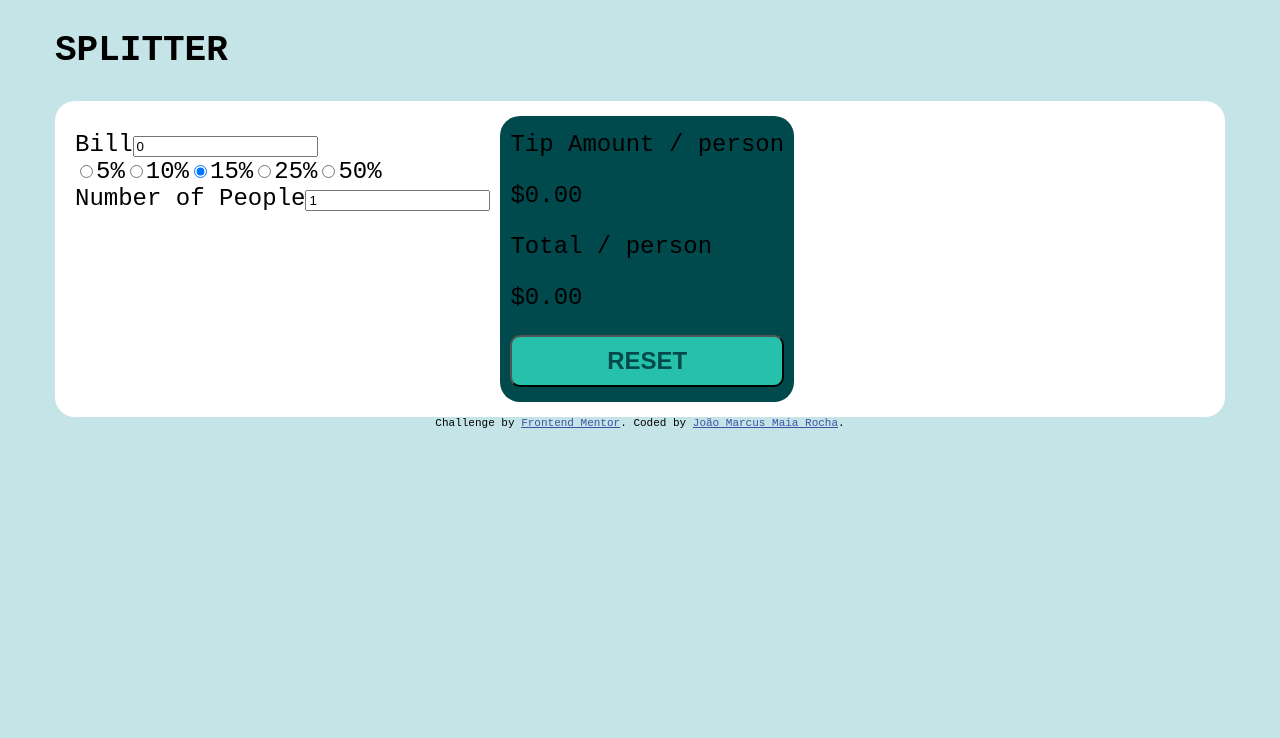
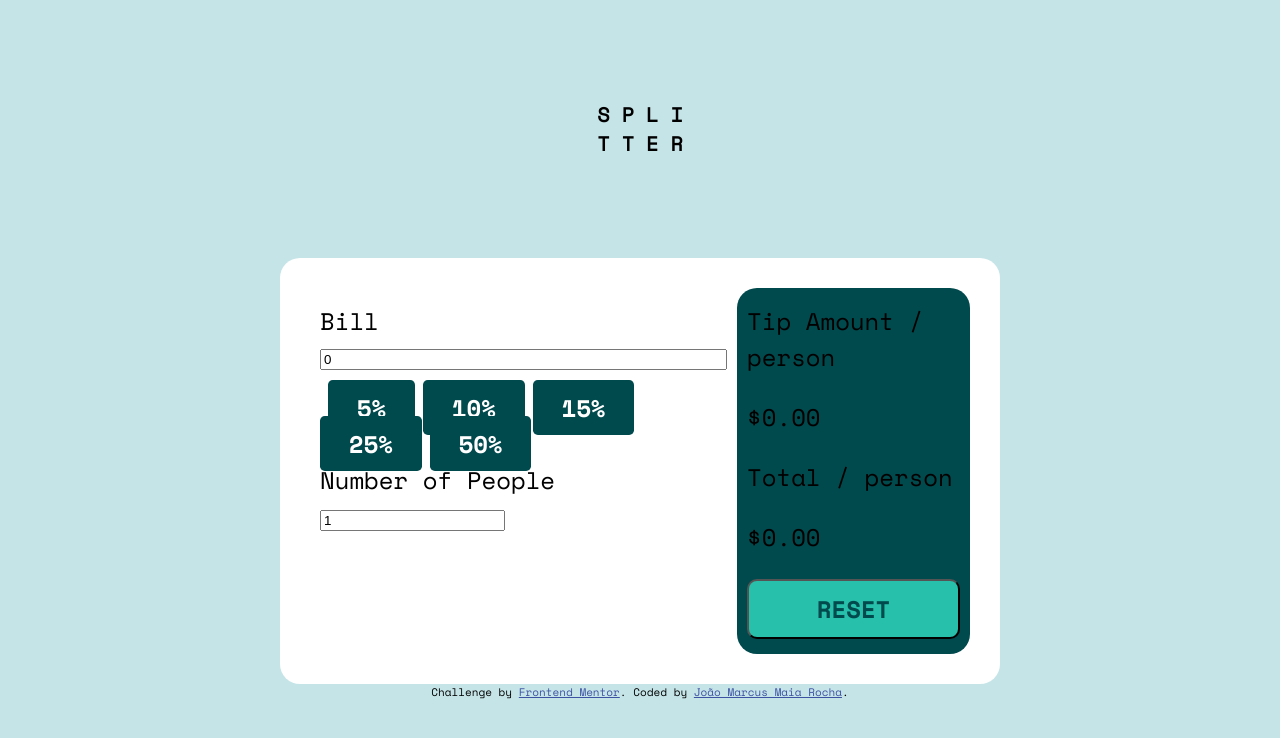
Before and after one commit to Joaom123/tip-calculator-angular, an Angular app: page / in a window 1280 px wide. Shown: the top 738 px of the page. Built offline with nearby package versions, Linux system fonts and the light colour scheme.

Commit message:
adicionando fonte spacemone

```diff
--- a/src/app/app.component.css
+++ b/src/app/app.component.css
@@ -3,6 +3,7 @@
   padding-left: 15px;
   margin-right: auto;
   margin-left: auto;
+  max-width: 720px;
 }
 
 @media (min-width: 768px) {
@@ -24,18 +25,40 @@
 }
 
 .title {
-
+  text-align: center;
+  margin-top: 100px;
+  margin-bottom: 100px;
+  font-size: 20px;
 }
 
 .tipCalculator {
   background-color: hsl(0, 0%, 100%);
   display: flex;
-  padding: 15px 10px 15px;
+  padding: 30px;
   border-radius: 20px;
 }
 
 .tipCalculator__form {
   padding: 15px 10px 15px;
+}
+
+.tipCalculatorForm__bill label {
+  margin-bottom: 0.4em;
+}
+
+.tipCalculatorForm__tip input {
+  visibility: hidden;
+  height: 0;
+  width: 0;
+}
+
+.tipCalculatorForm__tip label {
+  cursor: pointer;
+  color: white;
+  background-color: var(--very-dark-cyan);
+  padding: 0.4em 1.2em;
+  border-radius: 0.2em;
+  font-family: space-mono-bold, monospace;
 }
 
 .tipCalculator__tipDisplay {
@@ -49,7 +72,13 @@
   border-radius: 10px;
   color: var(--very-dark-cyan);
   background-color: var(--strong-cyan);
-  font-weight: 600;
+  font-family: 'space-mono-bold', monospace;
   font-size: 24px;
   padding: 10px 0 10px;
 }
+
+.tipCalculatorForm__bill {
+  display: flex;
+  flex-direction: column;
+  margin-bottom: 20px;
+}
--- a/src/app/app.component.html
+++ b/src/app/app.component.html
@@ -1,5 +1,5 @@
 <div class="container">
-  <h2 class="title">SPLITTER</h2>
+  <h2 class="title">S P L I<br/>T T E R</h2>
 
   <div class="tipCalculator">
     <!--  left  -->
@@ -7,7 +7,7 @@
       <div class="tipCalculatorForm__bill">
         <label for="bill">Bill</label>
         <input id="bill" name="bill" type="number" formControlName="bill"
-               [value]="tipCalculatorForm.get('bill')?.value | currency">
+               [value]="tipCalculatorForm.get('bill')?.value">
       </div>
       <div class="tipCalculatorForm__tip">
         <input type="radio" id="tip5" name="tip" [value]="5" formControlName="tip">
--- a/src/index.html
+++ b/src/index.html
@@ -6,6 +6,9 @@
   <base href="/">
   <meta name="viewport" content="width=device-width, initial-scale=1">
   <link rel="icon" type="image/png" sizes="32x32" href="./assets/images/favicon-32x32.png">
+  <link rel="preconnect" href="https://fonts.googleapis.com">
+  <link rel="preconnect" href="https://fonts.gstatic.com" crossorigin>
+  <link href="https://fonts.googleapis.com/css2?family=Roboto&display=swap" rel="stylesheet">
   <title>Frontend Mentor | Tip calculator app</title>
 </head>
 <body>
--- a/src/styles.css
+++ b/src/styles.css
@@ -9,10 +9,38 @@
   --light-grayish-cyan2: hsl(189, 41%, 97%);
 }
 
+@font-face {
+  font-family: "space-mono";
+  src: url("./assets/fonts/Space_Mono/SpaceMono-Regular.ttf") format("truetype");
+  font-weight: normal;
+  font-style: normal;
+}
+
+@font-face {
+  font-family: "space-mono-bold";
+  src: url("./assets/fonts/Space_Mono/SpaceMono-Bold.ttf") format("truetype");
+  font-weight: bold;
+  font-style: normal;
+}
+
+@font-face {
+  font-family: "space-mono-bold-italic";
+  src: url("./assets/fonts/Space_Mono/SpaceMono-BoldItalic.ttf") format("truetype");
+  font-weight: bold;
+  font-style: italic;
+}
+
+@font-face {
+  font-family: "space-mono-bold";
+  src: url("./assets/fonts/Space_Mono/SpaceMono-Italic.ttf") format("truetype");
+  font-weight: normal;
+  font-style: italic;
+}
+
 body {
   background-color: var(--light-grayish-cyan);
   font-size: 24px;
-  font-family: monospace, Monaco, "Lucida Console";
+  font-family: 'space-mono', 'monospace';
 }
 
 .attribution {
```
